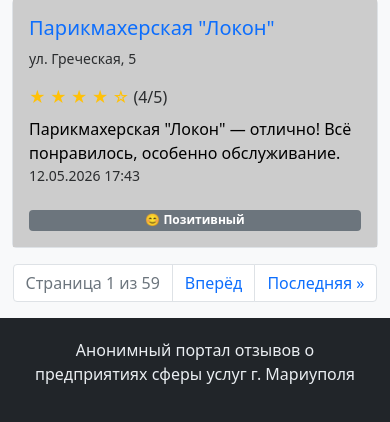
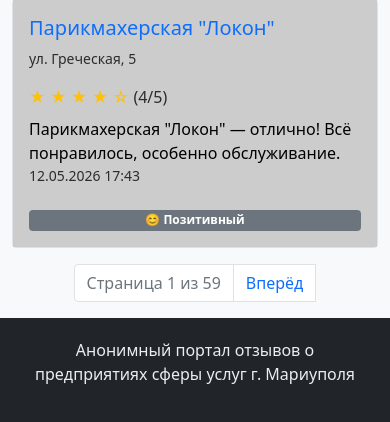
Before and after one commit to Alekss280/mariupol-reviews, a Django app: page / in a window 390 px wide. Shown: the part 2887-3309 px from the top of the page. Run offline with Django 4.2, Linux system fonts and the light colour scheme; data comes from the database, SQL or seed files in the repository.

Commit message:
Добавить классы скрытия для кнопок пагинации на мобильных устройствах

```diff
--- a/reviews/templates/reviews/index.html
+++ b/reviews/templates/reviews/index.html
@@ -105,7 +105,7 @@
 <nav aria-label="Page navigation">
     <ul class="pagination justify-content-center">
         {% if page_obj.has_previous %}
-            <li class="page-item">
+            <li class="page-item d-none d-md-block">
                 <a class="page-link" href="?page=1{% if request.GET.category %}&category={{ request.GET.category }}{% endif %}{% if request.GET.enterprise %}&enterprise={{ request.GET.enterprise }}{% endif %}#reviews">&laquo; Первая</a>
             </li>
             <li class="page-item">
@@ -121,7 +121,7 @@
             <li class="page-item">
                 <a class="page-link" href="?page={{ page_obj.next_page_number }}{% if request.GET.category %}&category={{ request.GET.category }}{% endif %}{% if request.GET.enterprise %}&enterprise={{ request.GET.enterprise }}{% endif %}#reviews">Вперёд</a>
             </li>
-            <li class="page-item">
+            <li class="page-item d-none d-md-block">
                 <a class="page-link" href="?page={{ page_obj.paginator.num_pages }}{% if request.GET.category %}&category={{ request.GET.category }}{% endif %}{% if request.GET.enterprise %}&enterprise={{ request.GET.enterprise }}{% endif %}#reviews">Последняя &raquo;</a>
             </li>
         {% endif %}
```
